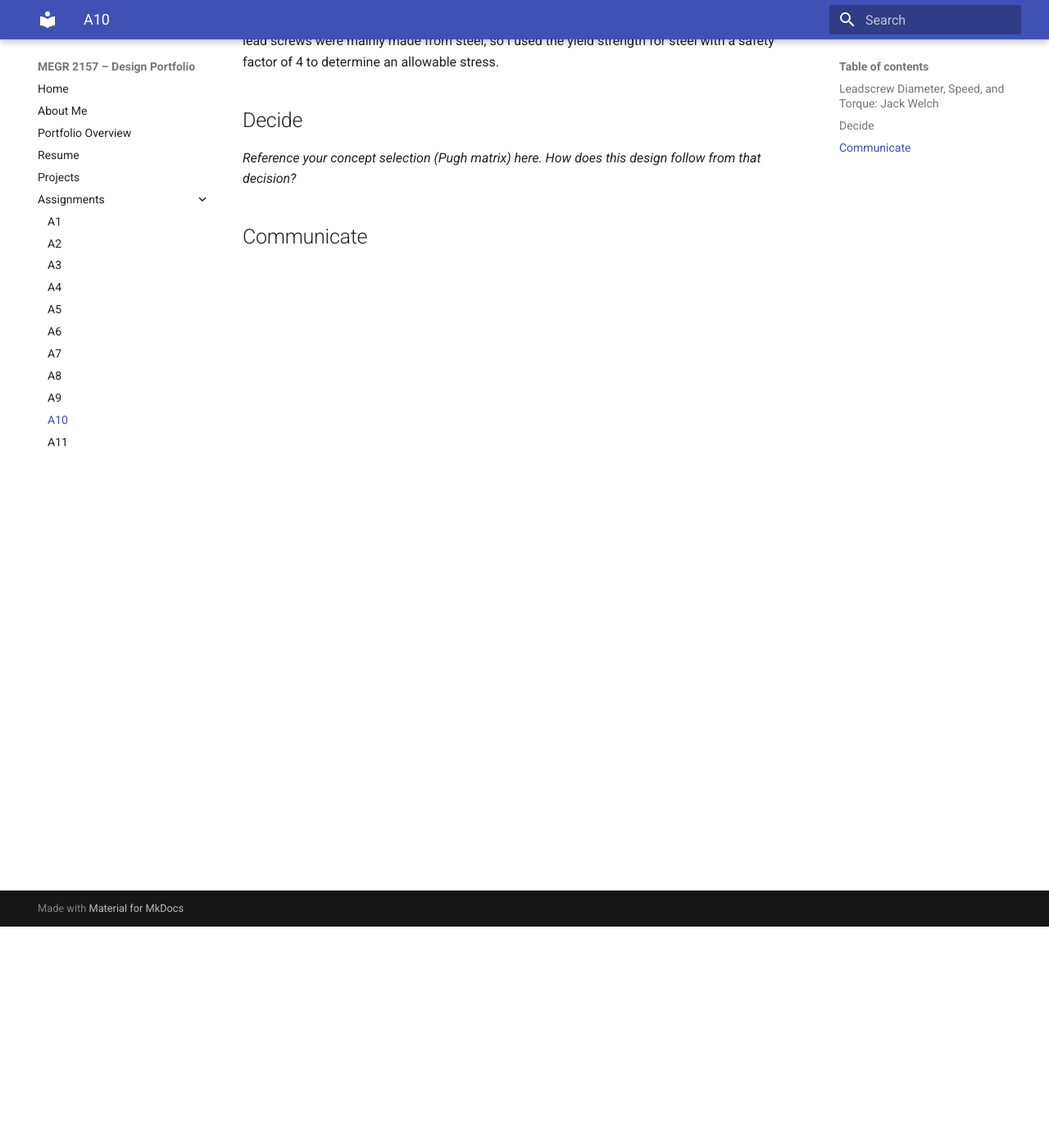
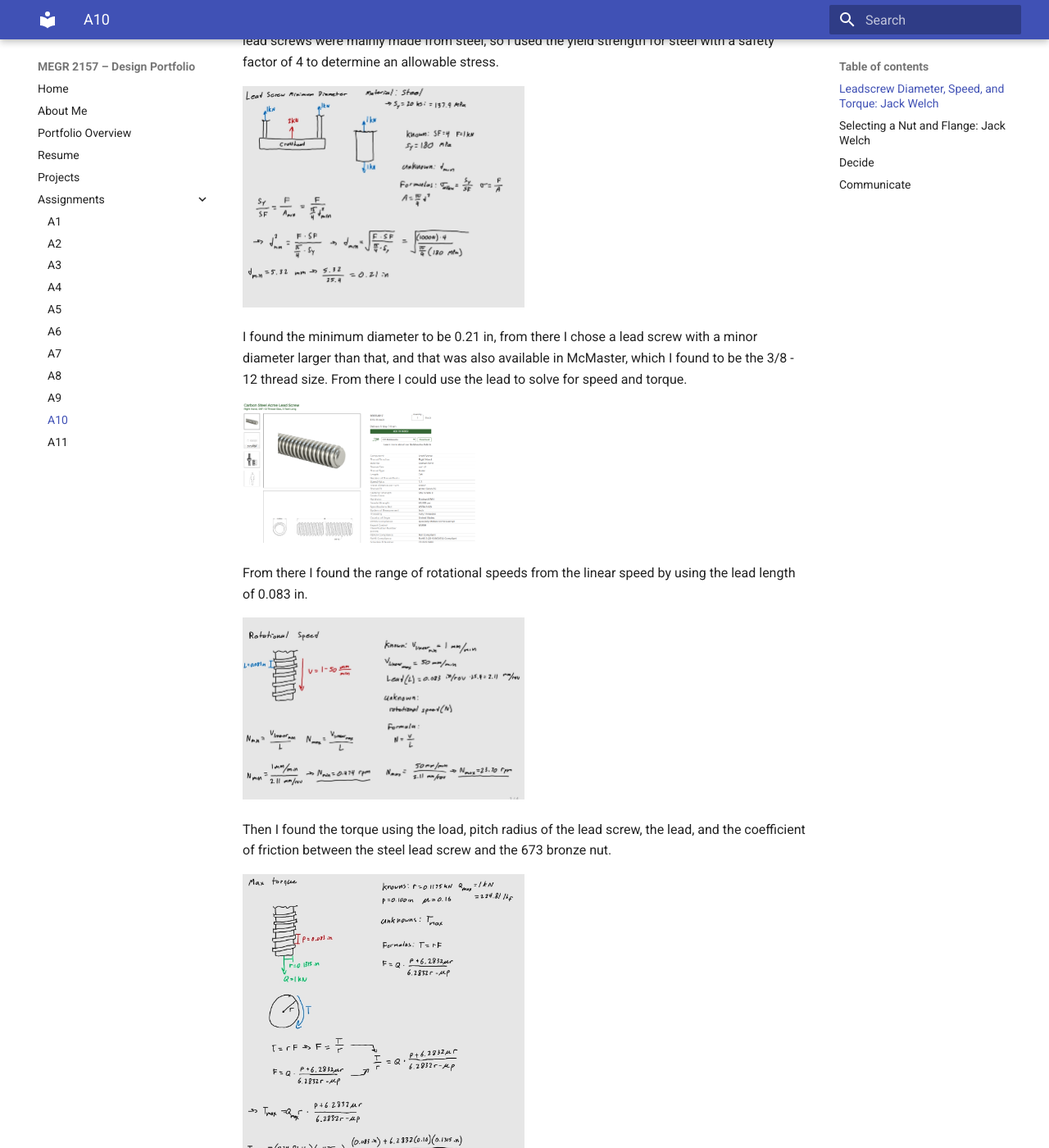
Before and after one commit to jwelch37/megr2156-portfolio, an MkDocs documentation site: the page built from docs/assignments/A10/index.md, in a window 1280 px wide and 1400 px high, scrolled down 270 px. Shown: the whole window at 82% size. Built offline with MkDocs 1.6.1 and Material for MkDocs 9.7.7, drawn with Linux system fonts in a browser that asks for light colours; some of the changed text lies outside the part shown.

Commit message:
Enhance leadscrew selection documentation with calculations
Added detailed calculations for leadscrew diameter, speed, and torque. Included images for better understanding of the components and selection process.

```diff
--- a/docs/assignments/A10/index.md
+++ b/docs/assignments/A10/index.md
@@ -3,6 +3,39 @@
 ## Leadscrew Diameter, Speed, and Torque: Jack Welch
 
 To begin the selection of an appropriate lead screw, I solved for a minimum diameter that the screws needed to be to handle a maximum load. The load capacity of the tensile tester was to be 2kN, due to equilibrium each screw would be handling a load of 1 kN. From research I found that lead screws were mainly made from steel, so I used the yield strength for steel with a safety factor of 4 to determine an allowable stress.
+
+<img src="ls_dia.jpg" width="50%" alt="Description of image">
+
+I found the minimum diameter to be 0.21 in, from there I chose a lead screw with a minor diameter larger than that, and that was also available in McMaster, which I found to be the 3/8 - 12 thread size. From there I could use the lead to solve for speed and torque.
+
+<img src="lead_screw.png" width="50%" alt="Description of image">
+
+From there I found the range of rotational speeds from the linear speed by using the lead length of 0.083 in.
+
+<img src="ls_speed.jpg" width="50%" alt="Description of image">
+
+Then I found the torque using the load, pitch radius of the lead screw, the lead, and the coefficient of friction between the steel lead screw and the 673 bronze nut.
+
+<img src="ls_torque.jpg" width="50%" alt="Description of image">
+
+## Selecting a Nut and Flange: Jack Welch
+
+From the lead screw I was able to choose a corresponding bronze nut and steel flange that all fit together.
+
+<img src="nut.png" width="50%" alt="Description of image">
+<img src="flange.png" width="50%" alt="Description of image">
+
+Before I could confirm the use of the nut and flange, I needed to verify that the internal threading would be able to handle the 1 kN load, I already figured this would not be an issue considering I chose the 12 thread nut and screw.
+
+<img src="nut_verify.jpg" width="50%" alt="Description of image">
+
+
+
+
+
+
+
+
 
 
 
```
